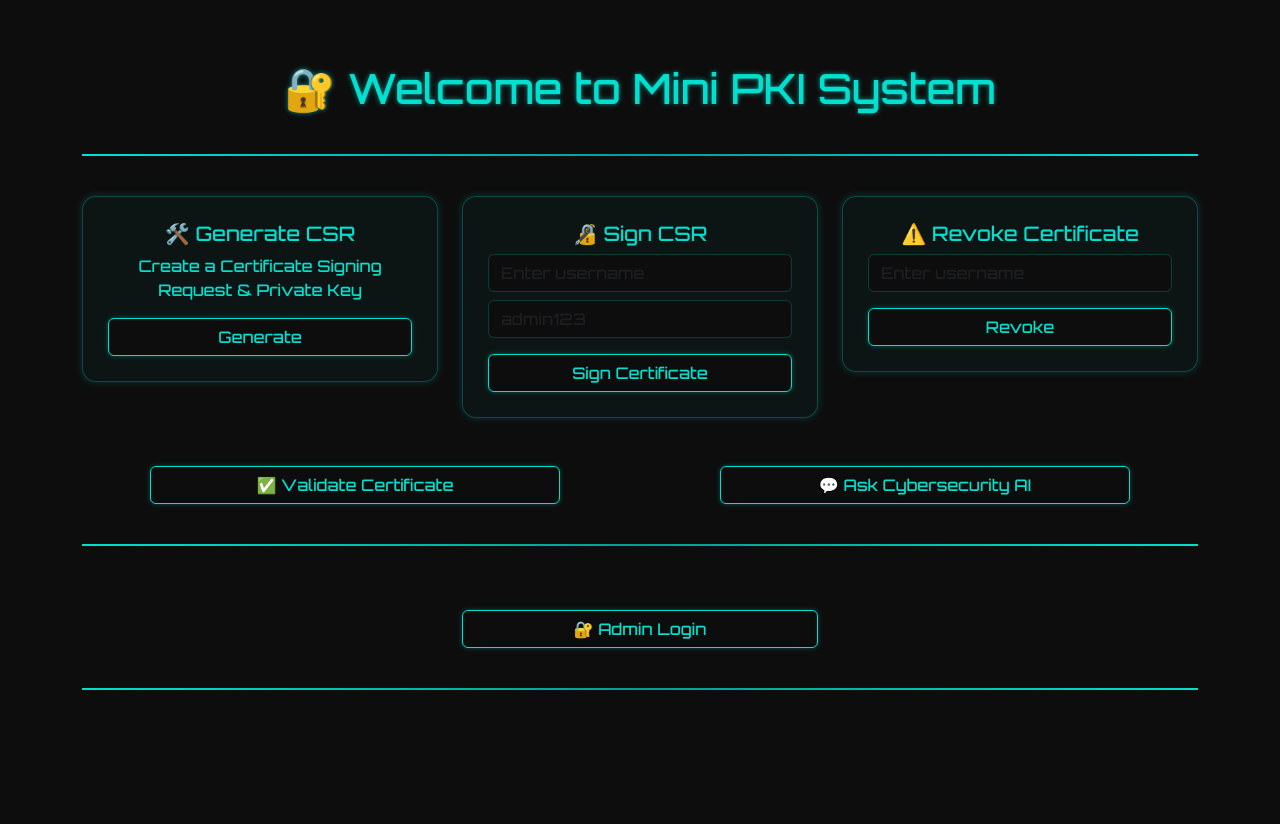
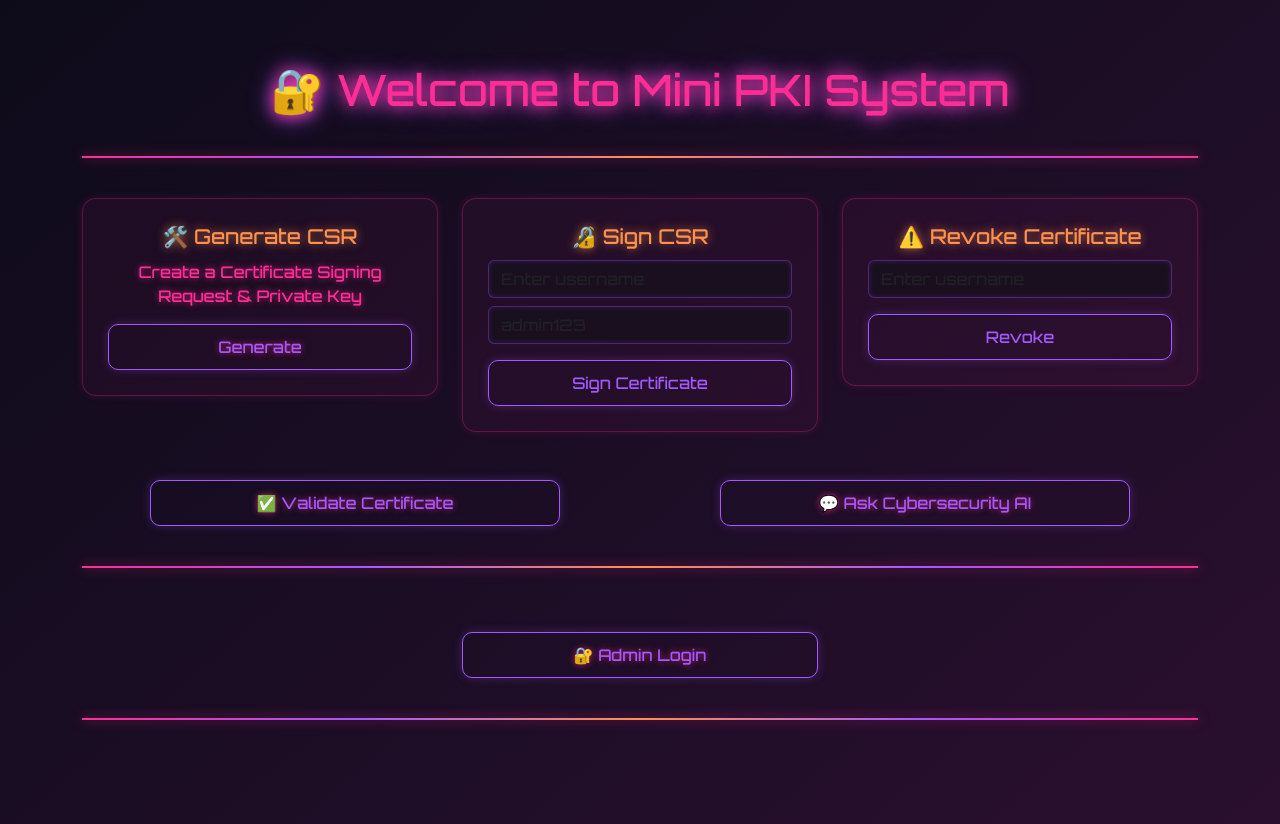
Before and after one commit to ravi31-k/Mini-PKI, a Flask app: page / in a window 1280 px wide. Before the commit the page ends 690 px from the top, so only its background shows below. Run offline with Flask 3, Linux system fonts and the light colour scheme.

Commit message:
Update index  HTML

```diff
--- a/templates/index.html
+++ b/templates/index.html
@@ -4,62 +4,69 @@
   <meta charset="UTF-8" />
   <meta name="viewport" content="width=device-width, initial-scale=1.0" />
   <title>Mini PKI</title>
+
   <link href="https://cdn.jsdelivr.net/npm/bootstrap@5.3.3/dist/css/bootstrap.min.css" rel="stylesheet" />
   <link href="https://fonts.googleapis.com/css2?family=Orbitron:wght@500&display=swap" rel="stylesheet" />
+
   <style>
     body {
-      background-color: #0d0d0d;
+      background: linear-gradient(140deg, #0d0b1a, #2a0f2f);
       font-family: 'Orbitron', monospace;
-      color: #00e0d0;
+      color: #ff2d95;
       padding: 40px 20px;
+      text-shadow: 0 0 6px #ff2d95aa;
     }
 
     .glass {
-      background: rgba(0, 224, 208, 0.04);
-      border: 1px solid #00e0d044;
+      background: rgba(255, 45, 149, 0.05);
+      border: 1px solid #ff2d9544;
       border-radius: 14px;
       padding: 25px;
-      box-shadow: 0 0 8px #00e0d033;
-      transition: transform 0.2s ease, box-shadow 0.3s ease;
+      box-shadow: 0 0 10px #ff2d9522;
+      transition: transform 0.25s ease, box-shadow 0.4s ease;
     }
 
     .glass:hover {
       transform: translateY(-3px);
-      box-shadow: 0 0 12px #00e0d055;
+      box-shadow: 0 0 16px #ff2d9577;
     }
 
     .title-glow {
-      font-size: 2.6rem;
+      font-size: 2.7rem;
       text-align: center;
-      color: #00e0d0;
-      text-shadow: 0 0 5px #00e0d099;
+      color: #ff2d95;
+      text-shadow: 0 0 15px #ff2d95, 0 0 25px #a259ff;
       margin-bottom: 40px;
     }
 
     .btn-glow {
-      background-color: #0d0d0d;
-      color: #00e0d0;
-      border: 1px solid #00e0d0;
-      box-shadow: 0 0 5px #00e0d055;
+      background-color: transparent;
+      color: #a259ff;
+      border: 1px solid #a259ff;
+      padding: 10px 18px;
+      box-shadow: 0 0 10px #a259ff44;
       transition: 0.3s ease;
+      border-radius: 10px;
     }
 
     .btn-glow:hover {
-      background-color: #121212;
-      box-shadow: 0 0 10px #00e0d099;
+      background-color: #ff914d;
+      color: #1a0f1a;
+      border-color: #ff914d;
+      box-shadow: 0 0 15px #ff914d;
     }
 
     .neon-divider {
       height: 2px;
-      background: linear-gradient(to right, #00e0d0, #009f95, #00e0d0);
+      background: linear-gradient(to right, #ff2d95, #a259ff, #ff914d, #a259ff, #ff2d95);
       margin: 40px 0;
+      box-shadow: 0 0 12px #ff2d95aa;
     }
 
     .alert.glass {
-      border: 1px solid #00e0d044;
-      background-color: rgba(0, 224, 208, 0.03);
-      color: #00e0d0;
-      font-family: monospace;
+      background: rgba(255, 45, 149, 0.05);
+      border: 1px solid #ff2d9566;
+      color: #ff2d95;
       animation: fadeInLog 0.8s ease;
       border-radius: 10px;
     }
@@ -69,35 +76,34 @@
     }
 
     .form-control {
-      background-color: #0d0d0d;
-      border: 1px solid #00e0d033;
-      color: #00e0d0;
+      background-color: #1a0f1f;
+      border: 1px solid #a259ff55;
+      color: #ff2d95;
+      box-shadow: 0 0 5px #a259ff33 inset;
     }
 
     .form-control:focus {
-      background-color: #0d0d0d;
-      border-color: #00e0d0;
-      box-shadow: 0 0 6px #00e0d066;
+      background-color: #1a0f1f;
+      border-color: #ff2d95;
+      box-shadow: 0 0 10px #ff2d9577;
+      color: #ff2d95;
     }
 
     .action-title {
       text-align: center;
-      margin-bottom: 0.5rem;
-      font-size: 1.25rem;
+      margin-bottom: 0.7rem;
+      font-size: 1.28rem;
+      color: #ff914d;
+      text-shadow: 0 0 10px #ff914daa;
     }
 
     @keyframes fadeInLog {
-      from {
-        opacity: 0;
-        transform: translateY(-8px);
-      }
-      to {
-        opacity: 1;
-        transform: translateY(0);
-      }
+      from { opacity: 0; transform: translateY(-8px); }
+      to { opacity: 1; transform: translateY(0); }
     }
   </style>
 </head>
+
 <body>
   <div class="container py-4">
     <h1 class="title-glow">🔐 Welcome to Mini PKI System</h1>
@@ -122,6 +128,7 @@
           <a href="{{ url_for('register') }}" class="btn btn-glow w-100">Generate</a>
         </div>
       </div>
+
       <div class="col-md-4">
         <form action="{{ url_for('sign') }}" method="post">
           <div class="glass">
@@ -134,6 +141,7 @@
           </div>
         </form>
       </div>
+
       <div class="col-md-4">
         <form action="{{ url_for('revoke') }}" method="post">
           <div class="glass">
@@ -158,7 +166,6 @@
 
     <div class="neon-divider"></div>
 
-    <!-- Admin buttons shown only if logged in -->
     <div class="row g-4 mt-4">
       {% if session.admin %}
         <div class="col-md-4 text-center">
```
